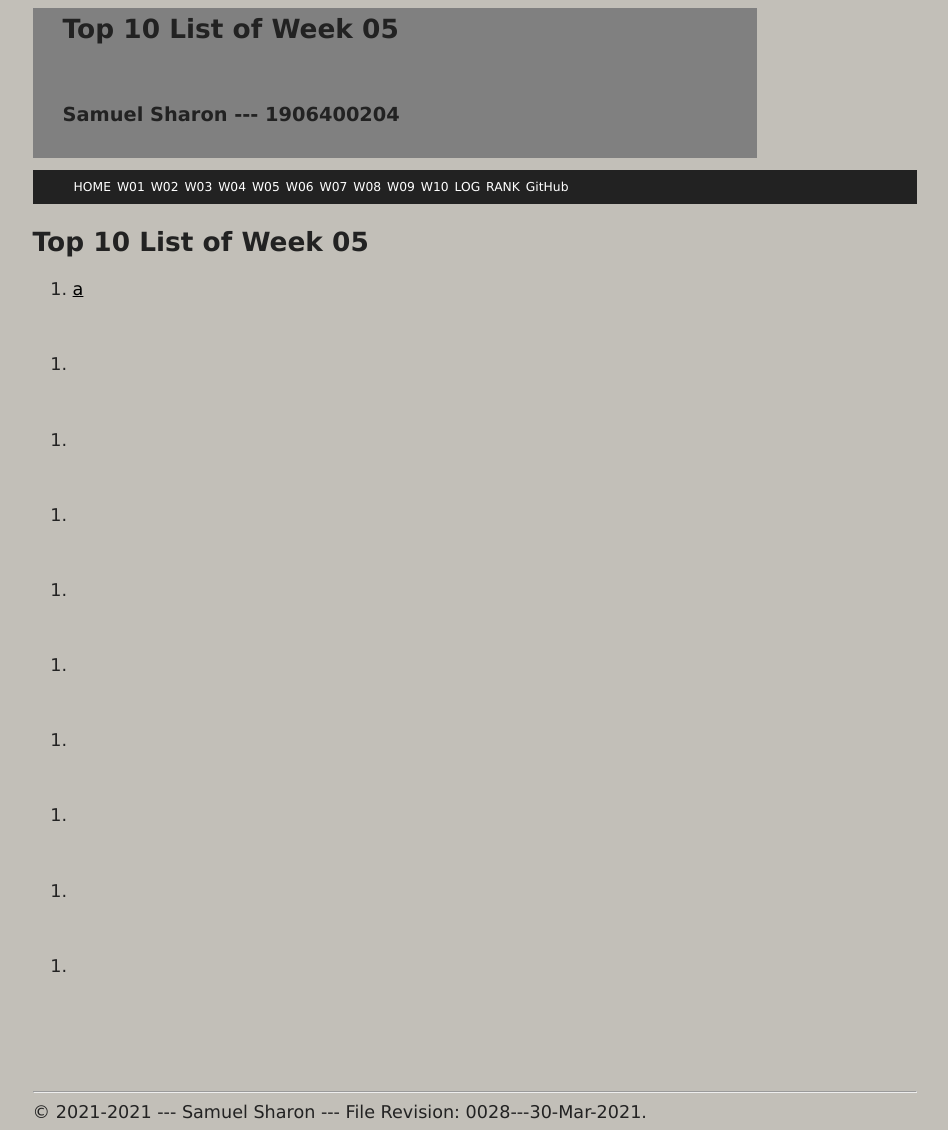
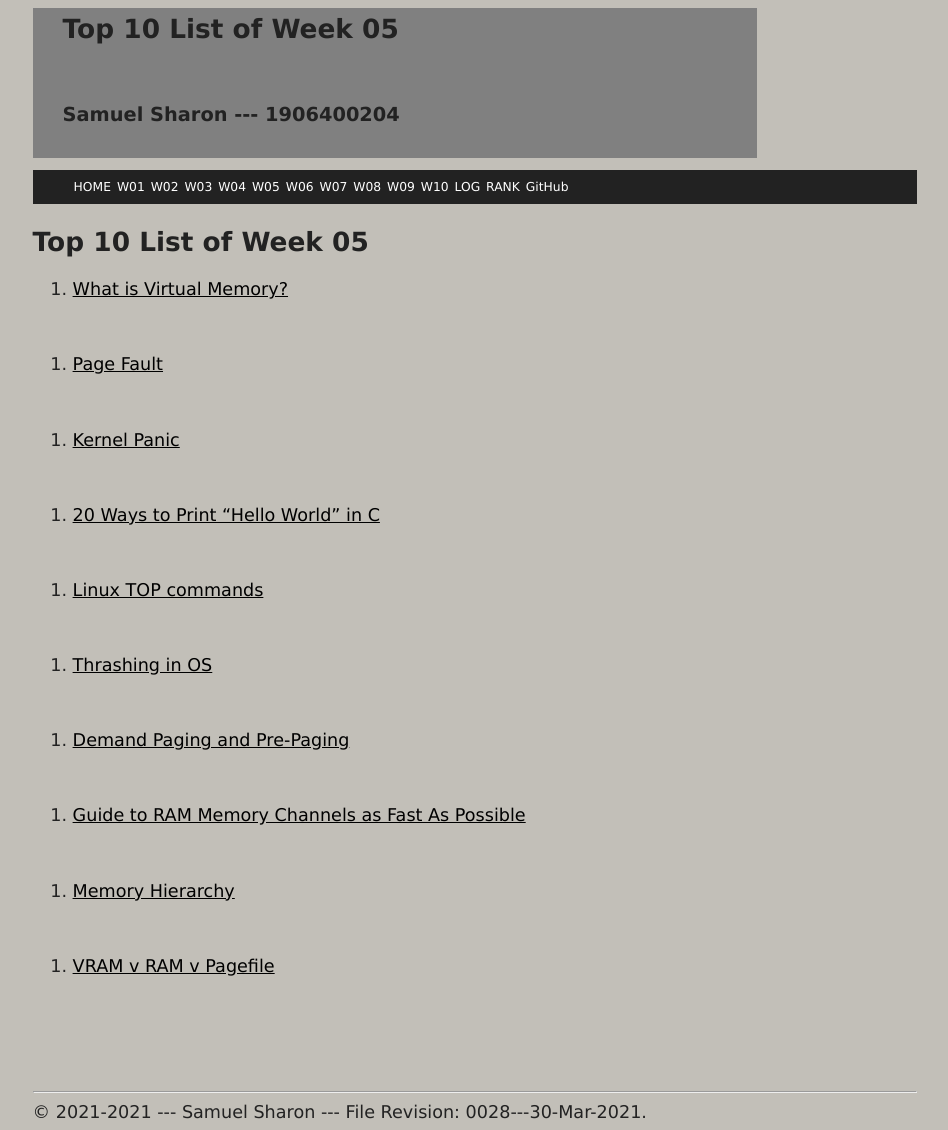
Before and after one commit to Hans-sss/os211, a Jekyll site: the page built from w05.md, in a window 1280 px wide. Shown: the whole page, without its empty margins (165-1113 px from the left). Built offline with Jekyll 4.4.1, drawn with Linux system fonts in a browser that asks for light colours; our own code applies the rules of GitHub Pages for plain Markdown files.

Commit message:
OS211 Hans-sss top 10 links

```diff
--- a/w05.md
+++ b/w05.md
@@ -5,52 +5,52 @@ permalink: /W05/
 
 # Top 10 List of Week 05
 
-1. [a](https://youtube.com)<br>
+1. [What is Virtual Memory?](https://www.youtube.com/watch?v=2quKyPnUShQ&ab_channel=AndroidAuthority)<br>
 
 
 <br>
 
-2. []()<br>
+2. [Page Fault](https://www.youtube.com/watch?v=uqQOIahM868&ab_channel=Udacity)<br>
 
 
 <br>
 
-3. []()<br>
+3. [Kernel Panic](https://qastack.id/ubuntu/35722/what-is-kernel-panic)<br>
 
 
 <br>
 
-4. []()<br>
+4. [20 Ways to Print "Hello World" in C](https://www.embhack.com/20-different-ways-to-print-hello-world-in-c/)<br>
 
 
 <br>
 
-5. []()<br>
+5. [Linux TOP commands](https://www.lifewire.com/linux-top-command-2201163)<br>
 
 
 <br>
 
-6. []()<br>
+6. [Thrashing in OS](https://www.studytonight.com/operating-system/thrashing-in-operating-system)<br>
 
 
 <br>
 
-7. []()<br>
+7. [Demand Paging and Pre-Paging](https://afteracademy.com/blog/what-are-demand-paging-and-pre-paging)<br>
 
 
 <br>
 
-8. []()<br>
+8. [Guide to RAM Memory Channels as Fast As Possible](https://www.youtube.com/watch?v=-D8fhsXqq4o&ab_channel=Techquickie)<br>
 
 
 <br>
 
-9. []()<br>
+9. [Memory Hierarchy](https://www.geeksforgeeks.org/memory-hierarchy-design-and-its-characteristics/)<br>
 
 
 <br>
 
-10. []()<br>
+10. [VRAM v RAM v Pagefile](https://www.partitionwizard.com/partitionmanager/vram-vs-ram.html)<br>
 
 <br>
 <br>
```
